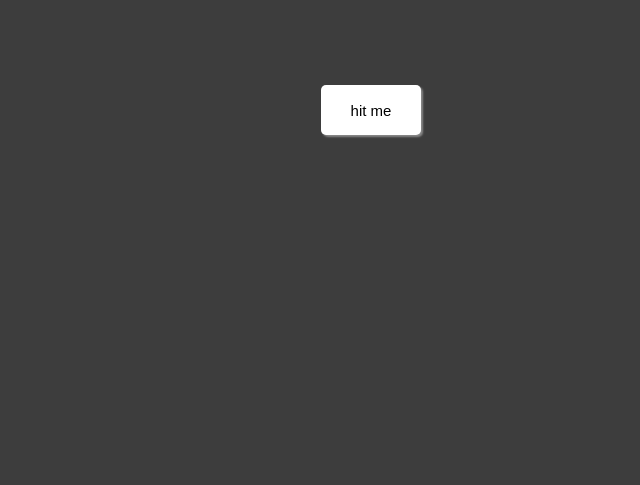
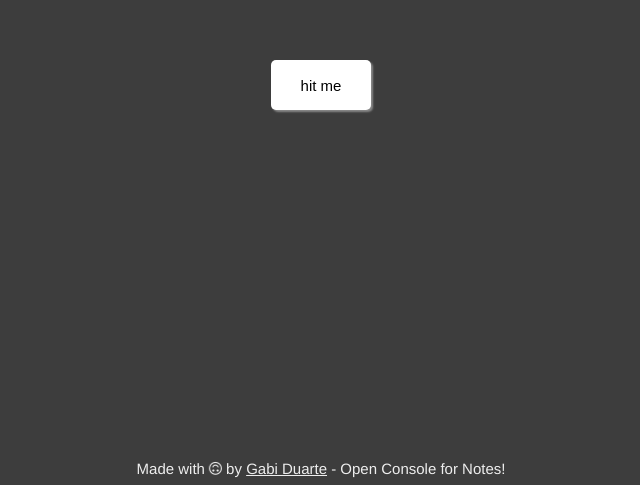
Before and after one commit to gabiduarte/gabi-labs, a plain HTML site: page 01 - Random BG Color/index.html in a window 1280 px wide. Shown: the part 315-800 px from the top of the page, without its empty margins (319-959 px from the left). Drawn offline with nearby package versions, Linux system fonts and the light colour scheme.

Commit message:
Added footer and Font Awesome

```diff
--- a/01 - Random BG Color/index.html
+++ b/01 - Random BG Color/index.html
@@ -2,15 +2,17 @@
 <html>
 	<head>
 		<meta charset="utf-8">
+		<link rel="stylesheet" href="http://netdna.bootstrapcdn.com/font-awesome/4.0.3/css/font-awesome.min.css">
 		<title> Random BG Color </title>
 		<link rel="stylesheet" href="style.css"/>
 		<script src="http://ajax.googleapis.com/ajax/libs/jquery/1.9.1/jquery.min.js"></script>
 		<script type="text/javascript" src="script.js"></script>
 	</head>
 	<body>
-		<div>
-			<a href="#"><button type="button">hit me</button></a>
-			<p></p>
-		</div>
+		<a href="#"><button type="button">hit me</button></a>
+		<p></p>
+		<footer class="txt-center">
+    	Made with <i class="fa fa-smile-o fa-spin"></i> by <a href="http://gabiduarte.github.io/">Gabi Duarte</a> - Open Console for Notes!
+  	</footer>
 	</body>
 </html>
--- a/01 - Random BG Color/script.js
+++ b/01 - Random BG Color/script.js
@@ -10,4 +10,4 @@ $(document).ready(function () {
 });
 //Console Notes
 console.log('This was my "Hello World" project back when I started to learn Javascript (probably september 2014). \n' +
-'For this tiny study session, I used http://jquery.com/ and Jennifer Dewalt\'s idea for day 3 (http://jenniferdewalt.com/)');
+'For this tiny study session, I used http://jquery.com/, Jennifer Dewalt\'s idea for day 3 (http://jenniferdewalt.com/) and Font Awesome for cool icons');
--- a/01 - Random BG Color/style.css
+++ b/01 - Random BG Color/style.css
@@ -4,12 +4,8 @@ body {
 	font-size: 15px;
 	text-align: center;
 }
-div {
+button {
 	position: absolute;
-	top: 50%;
-	left: 50%;
-}
-button {
 	font-size: 15px;
 	width: 100px;
 	height: 50px;
@@ -17,7 +13,20 @@ button {
 	border-radius: 5px;
 	border: 0;
 	box-shadow: 2px 2px 2px #888;
+	margin: auto;
+	top: 0; left: 0; right: 0; bottom: 0;
 }
 button:hover {
 	background-color: #eee;
 }
+footer {
+  position: fixed;
+  left: 0;
+  bottom: 0;
+  height: 25px;
+  width: 100%;
+  color: #eee;
+}
+a:link, a:visited {
+	color: #eee;
+}
```
